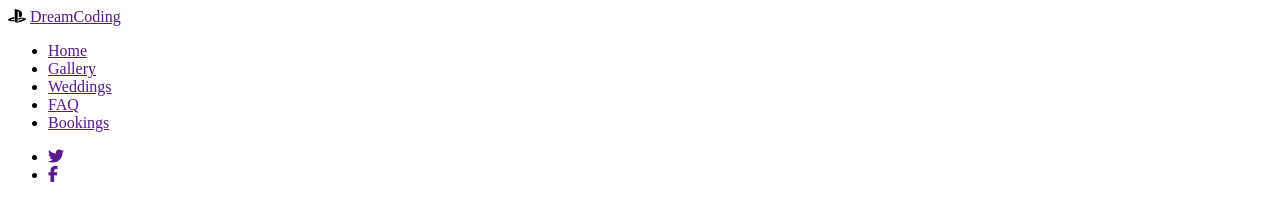
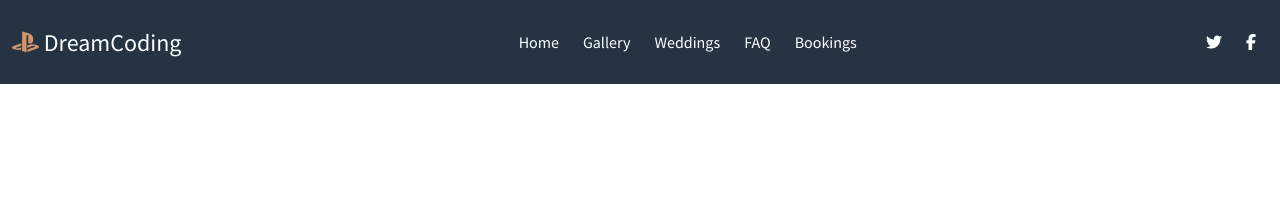
Before and after one commit to SungJunEun/layoutpractice1.3, a plain HTML site: page index.html in a window 1280 px wide. Drawn offline with Linux system fonts and the light colour scheme.

Commit message:
css desktop version done

```diff
--- a/index.html
+++ b/index.html
@@ -6,6 +6,8 @@
     <title>repl.it</title>
     <link href="style.css" rel="stylesheet" type="text/css" />
     <script src="https://kit.fontawesome.com/440eace5ec.js" crossorigin="anonymous"></script>
+    <link rel="preconnect" href="https://fonts.gstatic.com">
+    <link href="https://fonts.googleapis.com/css2?family=Source+Sans+Pro&display=swap" rel="stylesheet">
   </head>
   <body>
     <script src="script.js"></script>
@@ -21,7 +23,7 @@
         <li><a href="">FAQ</a></li>
         <li><a href="">Bookings</a></li>
       </ul>
-      <ul class = "navbar_links">
+      <ul class = "navbar_icons">
         <li><a href=""><i class="fab fa-twitter"></i></a></li>
         <li><a href=""><i class="fab fa-facebook-f"></i></a></li>
         </a>
--- a/style.css
+++ b/style.css
@@ -0,0 +1,44 @@
+body {
+  margin: 0;
+  font-family: 'Source Sans Pro', sans-serif;
+}
+a {
+  text-decoration: none;
+  color: white;
+}
+.navbar {
+  display: flex;
+  justify-content: space-between;
+  align-items: center;
+  background-color: #263343;
+  padding: 8px 12px;
+}
+.navbar_logo {
+  font-size: 24px;
+  color: white;
+}
+.navbar_logo i {
+  color: #d49466;
+}
+.navbar_menu {
+  display: flex;
+  list-style: none;
+  padding-left: 0;
+}
+.navbar_menu li {
+  padding: 8px 12px;
+}
+.navbar_menu li:hover {
+  background-color: #d49466;
+  border-radius: 6px;
+  opacity: 0.5;
+}
+.navbar_icons {
+  list-style: none;
+  color: white;
+  display: flex;
+  padding-left: 0;
+}
+.navbar_icons li {
+  padding: 8px 12px;
+}
```
